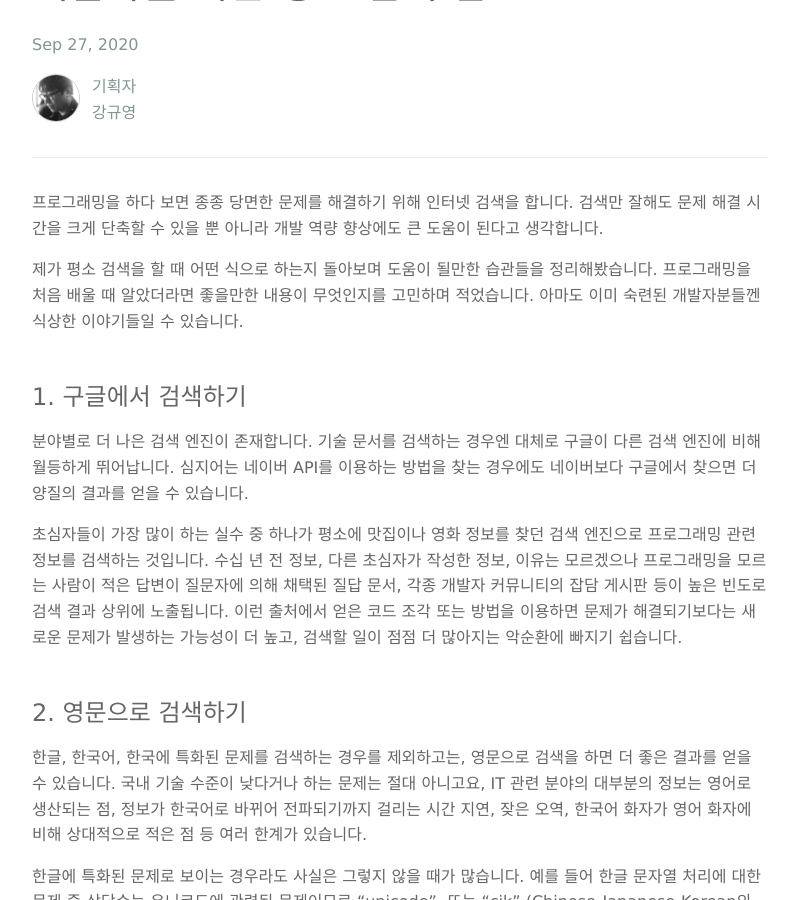
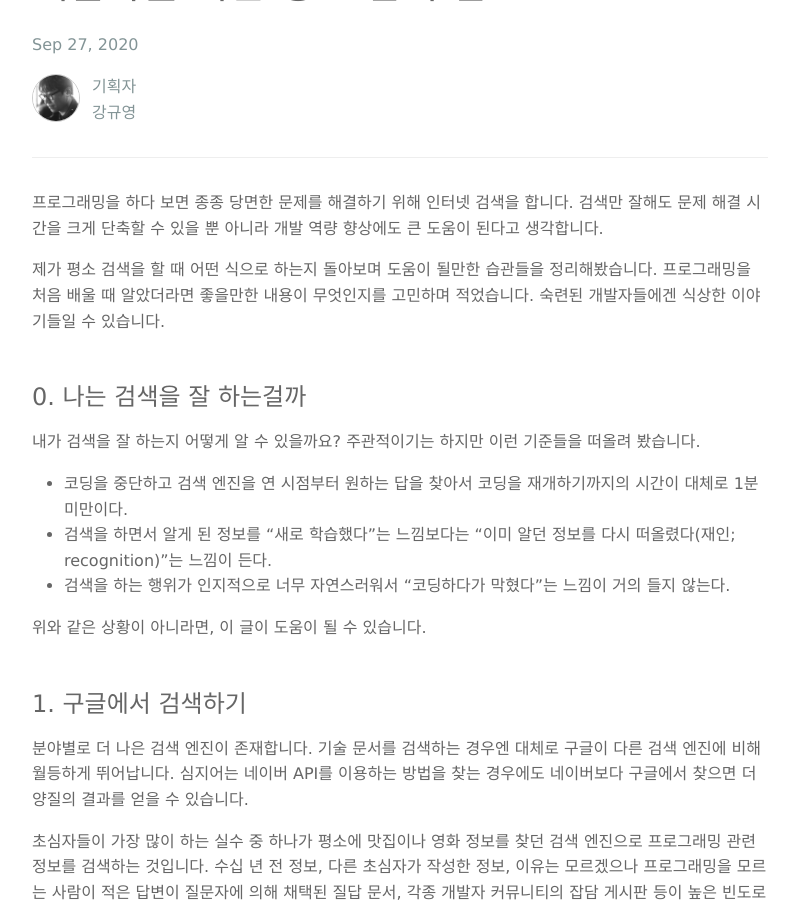
Before and after one commit to boxnwhiskr/boxnwhiskr.github.io, a Jekyll site: the page built from _posts/2020-09-27-ir-for-developers.markdown, in a window 1280 px wide and 900 px high, scrolled down 465 px. Shown: the whole window, without its empty margins (240-1037 px from the left). Built offline with Jekyll 4.4.1, drawn with Linux system fonts in a browser that asks for light colours; nearby versions of some CDN libraries; some web fonts are replaced.

Commit message:
Update 2020-09-27-ir-for-developers.markdown

```diff
--- a/_posts/2020-09-27-ir-for-developers.markdown
+++ b/_posts/2020-09-27-ir-for-developers.markdown
@@ -7,7 +7,17 @@ date: 2020-09-27
 ---
 프로그래밍을 하다 보면 종종 당면한 문제를 해결하기 위해 인터넷 검색을 합니다. 검색만 잘해도 문제 해결 시간을 크게 단축할 수 있을 뿐 아니라 개발 역량 향상에도 큰 도움이 된다고 생각합니다.
 
-제가 평소 검색을 할 때 어떤 식으로 하는지 돌아보며 도움이 될만한 습관들을 정리해봤습니다. 프로그래밍을 처음 배울 때 알았더라면 좋을만한 내용이 무엇인지를 고민하며 적었습니다. 아마도 이미 숙련된 개발자분들껜 식상한 이야기들일 수 있습니다.
+제가 평소 검색을 할 때 어떤 식으로 하는지 돌아보며 도움이 될만한 습관들을 정리해봤습니다. 프로그래밍을 처음 배울 때 알았더라면 좋을만한 내용이 무엇인지를 고민하며 적었습니다. 숙련된 개발자들에겐 식상한 이야기들일 수 있습니다.
+
+## 0. 나는 검색을 잘 하는걸까
+
+내가 검색을 잘 하는지 어떻게 알 수 있을까요? 주관적이기는 하지만 이런 기준들을 떠올려 봤습니다.
+
+* 코딩을 중단하고 검색 엔진을 연 시점부터 원하는 답을 찾아서 코딩을 재개하기까지의 시간이 대체로 1분 미만이다.
+* 검색을 하면서 알게 된 정보를 "새로 학습했다"는 느낌보다는 "이미 알던 정보를 다시 떠올렸다(재인; recognition)"는 느낌이 든다.
+* 검색을 하는 행위가 인지적으로 너무 자연스러워서 "코딩하다가 막혔다"는 느낌이 거의 들지 않는다.
+
+위와 같은 상황이 아니라면, 이 글이 도움이 될 수 있습니다.
 
 ## 1. 구글에서 검색하기
 
```
